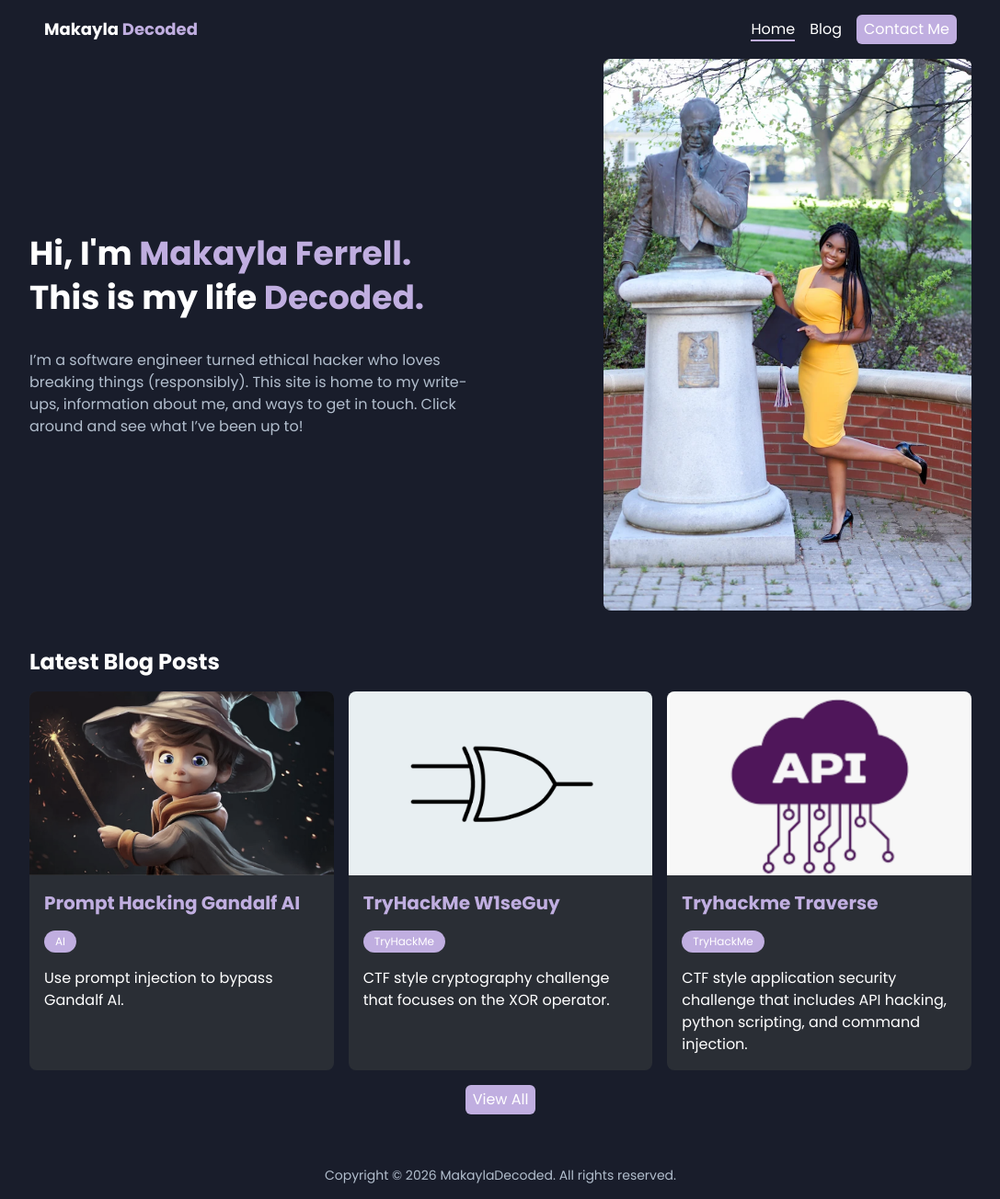
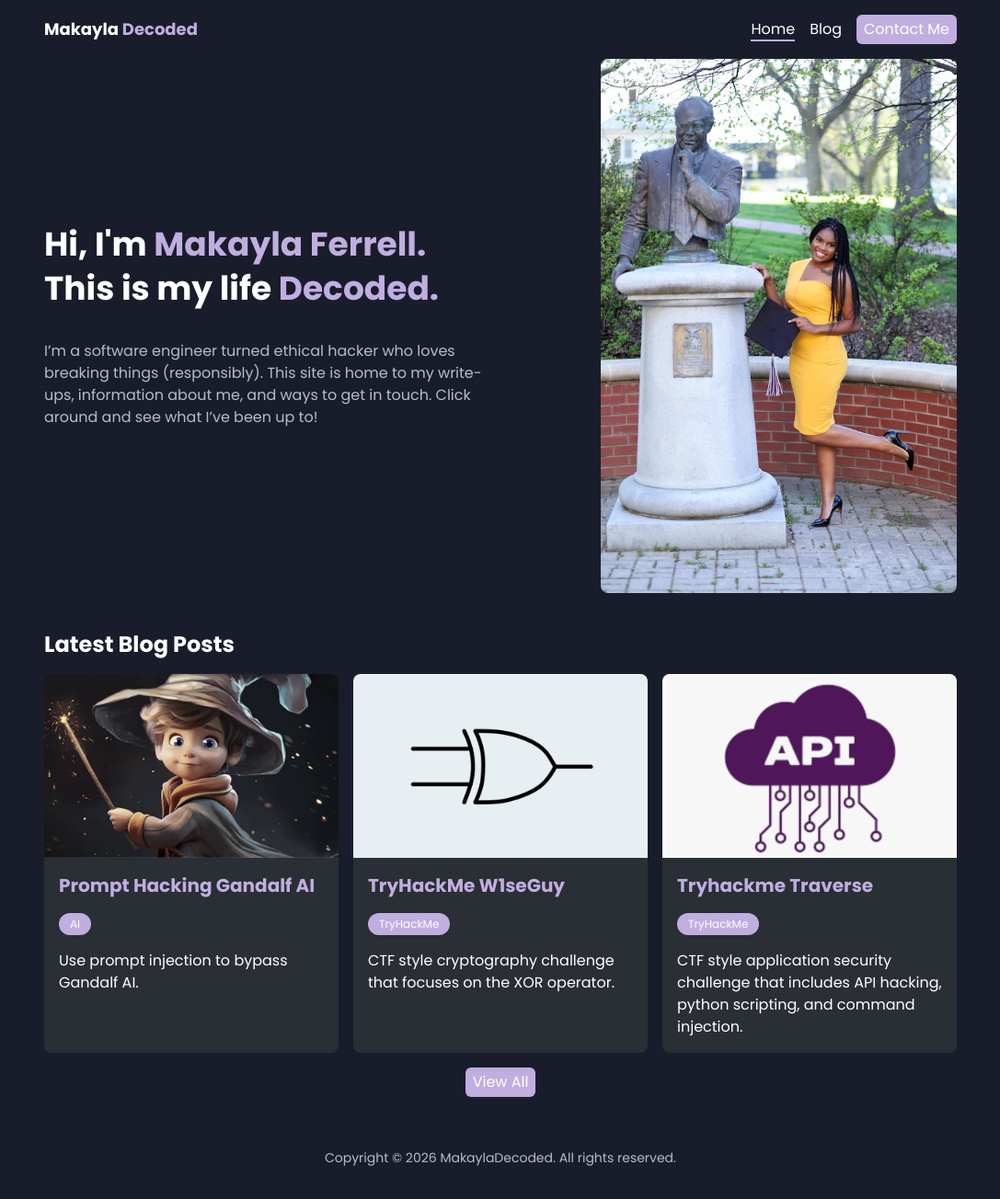
Before and after one commit to mferrell16/portfolio, a Next.js app: page / in a window 1280 px wide. Shown: the whole page at 92% size, without its empty margins (96-1183 px from the left). Built offline with nearby package versions, Linux system fonts and the light colour scheme.

Commit message:
applied consistent horizontal padding (`px-4`) across `page.tsx`, `Header`, and `Footer` for improved layout alignment

```diff
--- a/app/page.tsx
+++ b/app/page.tsx
@@ -9,7 +9,7 @@ export default function Home() {
   return (
     <main>
       {/*Hero Section*/}
-      <section className="container mx-auto mb-10 gap-6 max-sm:px-6 flex flex-col justify-center items-center md:flex-row md:justify-between">
+      <section className="mx-auto mb-10 gap-6 px-4 flex flex-col justify-center items-center md:flex-row md:justify-between">
         <div className="md:w-1/2 text-center md:text-left">
           <h1 className="text-4xl font-bold mb-8 leading-12">
             Hi, I&#39;m <span className="text-primary">Makayla Ferrell.</span>
@@ -35,7 +35,7 @@ export default function Home() {
         </div>
       </section>
       {/*Latest Blogs*/}
-      <section className="container mx-auto max-sm:px-6 mb-10">
+      <section className="container mx-auto px-4 mb-10">
         <h2 className="text-center md:text-left text-xl md:text-2xl font-bold mb-4">
           Latest Blog Posts
         </h2>
--- a/components/Footer.tsx
+++ b/components/Footer.tsx
@@ -2,7 +2,7 @@ export default function Footer() {
   const currentYear = new Date().getFullYear();
 
   return (
-    <footer className="flex items-center justify-center w-full py-4 px-4">
+    <footer className="flex items-center justify-center w-full p-4">
       <p className="text-gray-font text-center text-xs md:text-sm">
         Copyright &copy; {currentYear} MakaylaDecoded. All rights reserved.
       </p>
--- a/components/Header.tsx
+++ b/components/Header.tsx
@@ -3,7 +3,7 @@ import Nav from "./Nav";
 
 export default function Header() {
   return (
-    <header className="flex justify-between items-center w-full py-4 px-4">
+    <header className="flex justify-between items-center w-full p-4">
       <div className="text-lg font-bold">
         <Link href="/" className="md:hidden">
           M<span className="text-primary">D</span>
```
